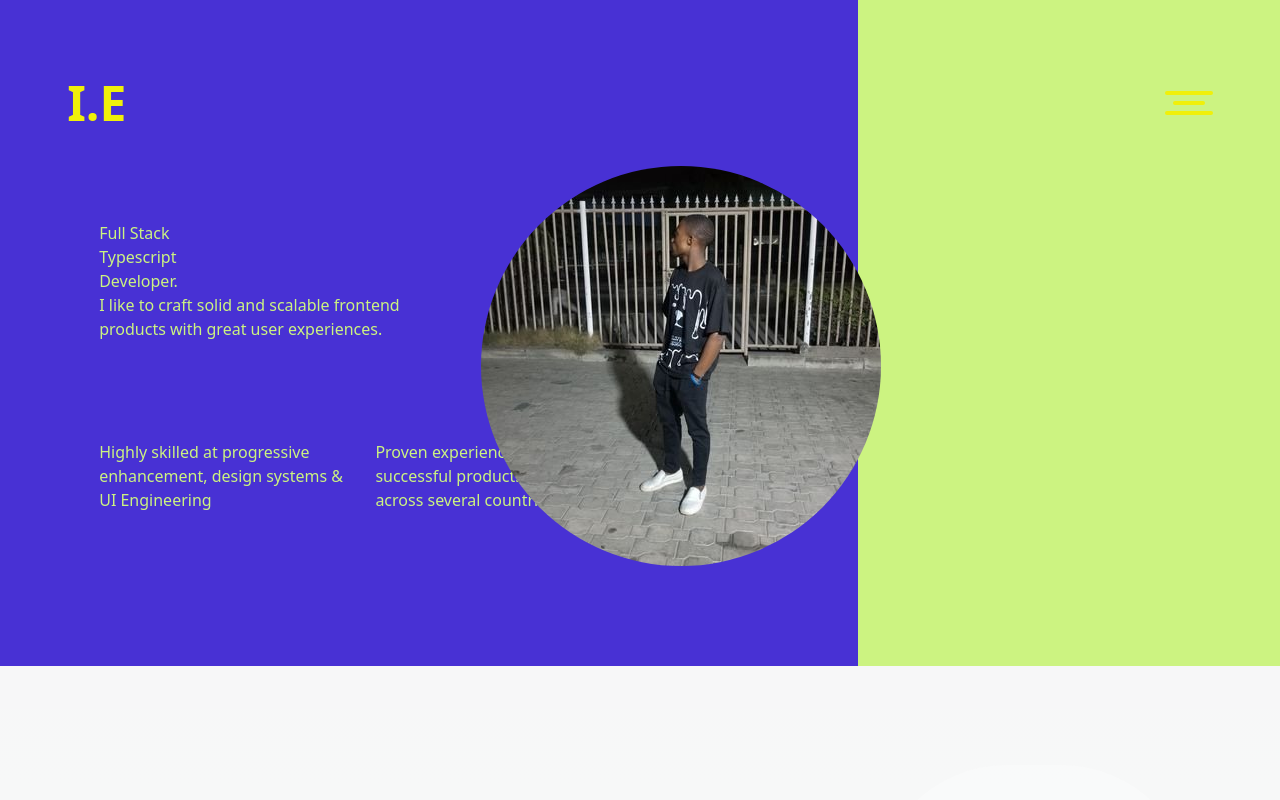
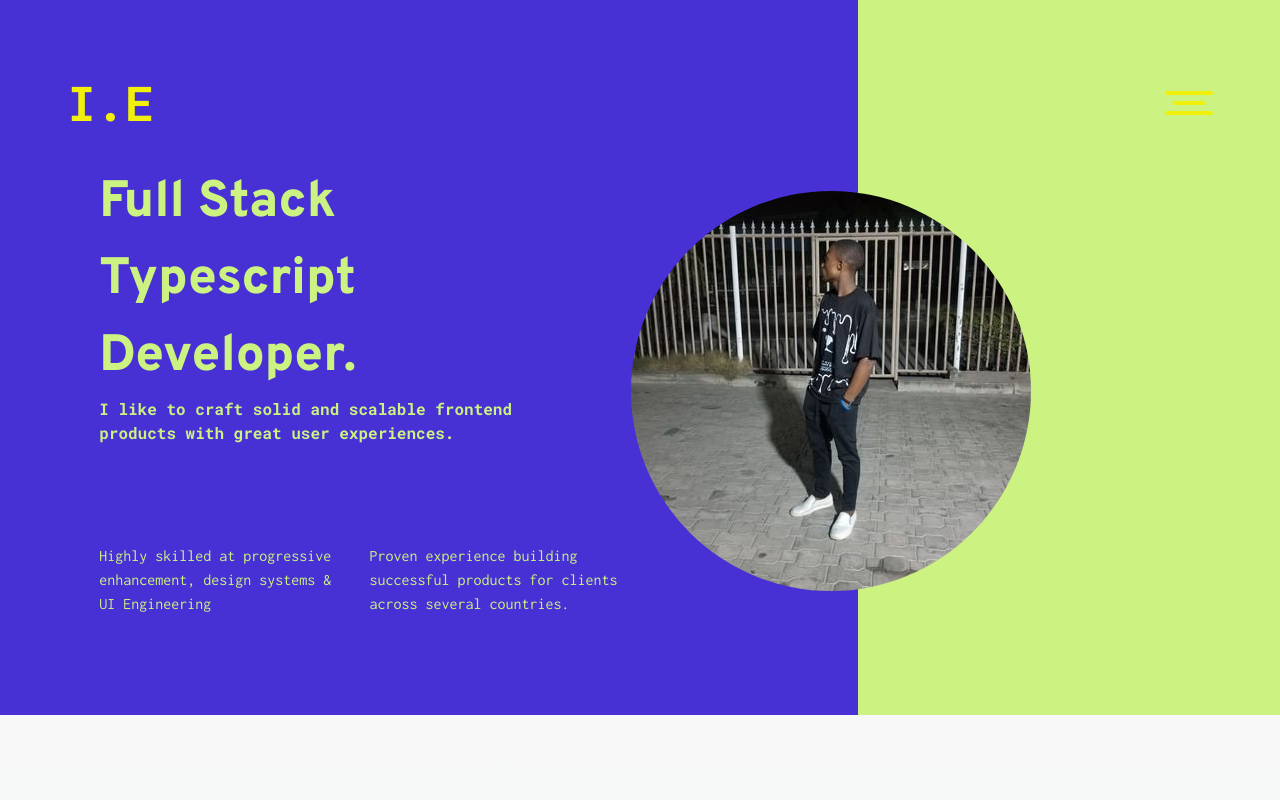
Before and after one commit to Ilesanmi-Erioluwa-Victor/portfolio, a Next.js app: page / in a window 1280 px wide. Shown: the top 800 px of the page. Built offline with nearby package versions, Linux system fonts and the light colour scheme.

Commit message:
modified again

```diff
--- a/src/app/layout.tsx
+++ b/src/app/layout.tsx
@@ -1,7 +1,7 @@
 import './globals.css';
 import type { Metadata } from 'next';
 import { Bar, Footer } from '../components';
-// import { inconsolata } from '../fonts/fonts';
+import { inconsolata } from '../fonts/fonts';
 
 export const metadata: Metadata = {
   title: 'My Portfolio Website',
@@ -16,7 +16,7 @@ export default function RootLayout({
 }) {
   return (
     <html lang='en'>
-      <body className={` relative`}>
+      <body className={`${inconsolata.className} relative`}>
         <Bar />
         {children}
         <Footer />
--- a/src/components/Bar.tsx
+++ b/src/components/Bar.tsx
@@ -2,14 +2,7 @@
 
 import Link from 'next/link';
 import { useState } from 'react';
-// import { roboto_mono } from '../fonts/fonts';
-import {
-  Inter,
-  Roboto_Mono,
-  Roboto,
-  Inconsolata,
-  Overpass,
-} from 'next/font/google';
+import { roboto_mono } from '../fonts/fonts';
 
 import { motion, useTransform, useScroll, circOut } from 'framer-motion';
 
@@ -35,7 +28,7 @@ const Bar = () => {
     <nav className='flex items-center justify-between fixed z-[100] w-[100%] p-[calc(4vw_+_1rem)] mx-auto'>
       <Link href='/'>
         <motion.span
-          className={` text-[3rem] font-bold`}
+          className={`${roboto_mono.className} text-[3rem] font-bold`}
           animate={{ opacity: 1 }}
           transition={{ duration: 1 }}
           style={{ color: linkColor, opacity: 1 }}
--- a/src/components/Experience.tsx
+++ b/src/components/Experience.tsx
@@ -2,7 +2,7 @@
 import { useRef } from 'react';
 
 import Image from 'next/image';
-// import { overpass } from '../fonts/fonts';
+import { overpass } from '../fonts/fonts';
 import svg from '../assets/images/svg3.png';
 import { motion, useInView } from 'framer-motion';
 
@@ -14,7 +14,7 @@ const Experience = () => {
       <article className='flex justify-between lg:items-center gap-5 lg:flex-row flex-col py-[calc(4vh_+_0.5rem)] px-[calc(4vw_+_0.5rem)] md:py-[calc(4vh_+_2.5rem)] md:px-[calc(4vw_+_2rem)] lg:py-0 lg:px-0 w-[80%] mx-auto lg:w-full'>
         <div className='w-full lg:w-[30%] flex flex-col gap-3'>
           <h2
-            className={` text-[3.5rem] lg:text-[4rem] font-semibold`}
+            className={`${overpass.className} text-[3.5rem] lg:text-[4rem] font-semibold`}
           >
             Over the years,
           </h2>
--- a/src/components/Header.tsx
+++ b/src/components/Header.tsx
@@ -3,37 +3,12 @@
 import Image from 'next/image';
 import { useEffect, useRef } from 'react';
 import { motion,  useInView } from 'framer-motion';
-// import { roboto_mono, overpass } from '../fonts/fonts';
+import { roboto_mono, overpass } from '../fonts/fonts';
 import Me from '../assets/images/myself.jpg';
 
 const Header = () => {
   const ref = useRef(null);
   const isInView = useInView(ref);
-
-  useEffect(() => {
-    console.log('Element is in view: ', isInView);
-  }, [isInView]);
-  console.log(isInView);
-  //   const { scrollYProgress } = useScroll();
-
-  //  const controls = useAnimation();
-
-  //  // Create a custom animation effect
-  //  const animateImage = async (shouldAnimate) => {
-  //    if (shouldAnimate) {
-  //      // Animate the image to the smaller size and move it to the left
-  //      await controls.start({ scale: 0.5, x: -100 });
-  //    } else {
-  //      // Animate the image back to its original size and position
-  //      await controls.start({ scale: 1, x: 0 });
-  //    }
-  //  };
-
-  //  const currentScrollProgress = scrollYProgress.get();
-
-  //   useEffect(() => {
-  //     animateImage(currentScrollProgress < 0.2);
-  //   }, []);
 
   return (
     <header
@@ -43,14 +18,14 @@ const Header = () => {
       <section className='mt-[calc(4vw_+_1rem)] flex items-center justify-between gap-[2rem] relative'>
         <article className='w-full md:w-full lg:w-[50%]'>
           <h2
-            className={`$text-[3.2rem] text-white lg:text-[#ccf381]`}
+            className={`${overpass.className} text-[3.2rem] text-white lg:text-[#ccf381]`}
           >
             Full Stack <br /> Typescript <br />
             Developer<span className='text-white lg:text-[#ccf381]'>.</span>
           </h2>
 
           <p
-            className={` text-white lg:text-[#ccf381]`}
+            className={`${roboto_mono.className} text-white lg:text-[#ccf381]`}
           >
             I like to craft solid and scalable frontend <br /> products with
             great user experiences.
@@ -73,7 +48,7 @@ const Header = () => {
           <motion.div
             style={{
               // scale: isInView ? 1 : 0,
-              transform: isInView ? 'translateX(-300px)' : 'translateX(-200px)',
+              transform: isInView ? 'translateX(-150px)' : 'translateX(-200px)',
               opacity: isInView ? 1 : 0,
               transition: 'all 0.9s cubic-bezier(0.17, 0.55, 0.55, 1) 0.5s',
             }}
--- a/src/components/Roles.tsx
+++ b/src/components/Roles.tsx
@@ -2,9 +2,10 @@
 
 import { useRef } from 'react';
 import Image from 'next/image';
-// import { overpass } from '../fonts/fonts';
+import { overpass } from '../fonts/fonts';
 import overlap from '../assets/images/overlap.png';
 import { motion, useInView } from 'framer-motion';
+
 
 const Roles = () => {
   const ref = useRef(null);
@@ -15,7 +16,7 @@ const Roles = () => {
       <article className='flex justify-between items-center gap-5 relative z-10'>
         <div className='w-full lg:w-[41%]'>
           <h2
-            className={` text-[3.5rem] lg:text-[4rem] font-semibold`}
+            className={`${overpass.className} text-[3.5rem] lg:text-[4rem] font-semibold`}
           >
             Design
           </h2>
@@ -52,7 +53,7 @@ const Roles = () => {
       <article className='flex justify-between items-center gap-5 flex-row-reverse'>
         <div className='w-full lg:w-[41%] '>
           <h2
-            className={` text-[3.5rem] lg:text-[4rem] font-semibold`}
+            className={`${overpass.className} text-[3.5rem] lg:text-[4rem] font-semibold`}
           >
             Engineering
           </h2>
@@ -86,7 +87,7 @@ const Roles = () => {
       <article className='flex justify-between items-center gap-5'>
         <div className='w-full lg:w-[41%]'>
           <h2
-            className={` text-[3.5rem] lg:text-[4rem] font-semibold`}
+            className={`${overpass.className} text-[3.5rem] lg:text-[4rem] font-semibold`}
           >
             Database Modelling
           </h2>
@@ -121,7 +122,7 @@ const Roles = () => {
       <article className='flex justify-between items-center gap-5 flex-row-reverse'>
         <div className='w-full lg:w-[41%]'>
           <h2
-            className={` text-[3.5rem] lg:text-[4rem] font-semibold`}
+            className={`${overpass.className} text-[3.5rem] lg:text-[4rem] font-semibold`}
           >
             Database Engineering
           </h2>
--- a/src/fonts/fonts.ts
+++ b/src/fonts/fonts.ts
@@ -1,39 +1,39 @@
-// import {
-//   Inter,
-//   Roboto_Mono,
-//   Roboto,
-//   Inconsolata,
-//   Overpass,
-// } from 'next/font/google';
+import {
+  Inter,
+  Roboto_Mono,
+  Roboto,
+  Inconsolata,
+  Overpass,
+} from 'next/font/google';
 
-// export const inter = Inter({
-//   subsets: ['latin'],
-//   display: 'swap',
-// });
+export const inter = Inter({
+  subsets: ['latin'],
+  display: 'swap',
+});
 
-// export const overpass = Overpass({
-//   subsets: ['cyrillic'],
-//   weight: ['800'],
-//   display: 'swap',
-//   fallback: ['system-ui', 'arial'],
-// });
+export const overpass = Overpass({
+  subsets: ['cyrillic'],
+  weight: ['800'],
+  display: 'swap',
+  fallback: ['system-ui', 'arial'],
+});
 
-// export const roboto = Roboto({
-//   weight: ['400', '700'],
-//   style: ['normal', 'italic'],
-//   subsets: ['latin'],
-//   display: 'swap',
-// });
+export const roboto = Roboto({
+  weight: ['400', '700'],
+  style: ['normal', 'italic'],
+  subsets: ['latin'],
+  display: 'swap',
+});
 
-// export const inconsolata = Inconsolata({
-//   weight: ['400', '700'],
-//   style: ['normal'],
-//   subsets: ['latin'],
-//   display: 'swap',
-// });
+export const inconsolata = Inconsolata({
+  weight: ['400', '700'],
+  style: ['normal'],
+  subsets: ['latin'],
+  display: 'swap',
+});
 
-// export const roboto_mono = Roboto_Mono({
-//   weight: ['700'],
-//   subsets: ['latin'],
-//   display: 'swap',
-// });
+export const roboto_mono = Roboto_Mono({
+  weight: ['700'],
+  subsets: ['latin'],
+  display: 'swap',
+});
```
